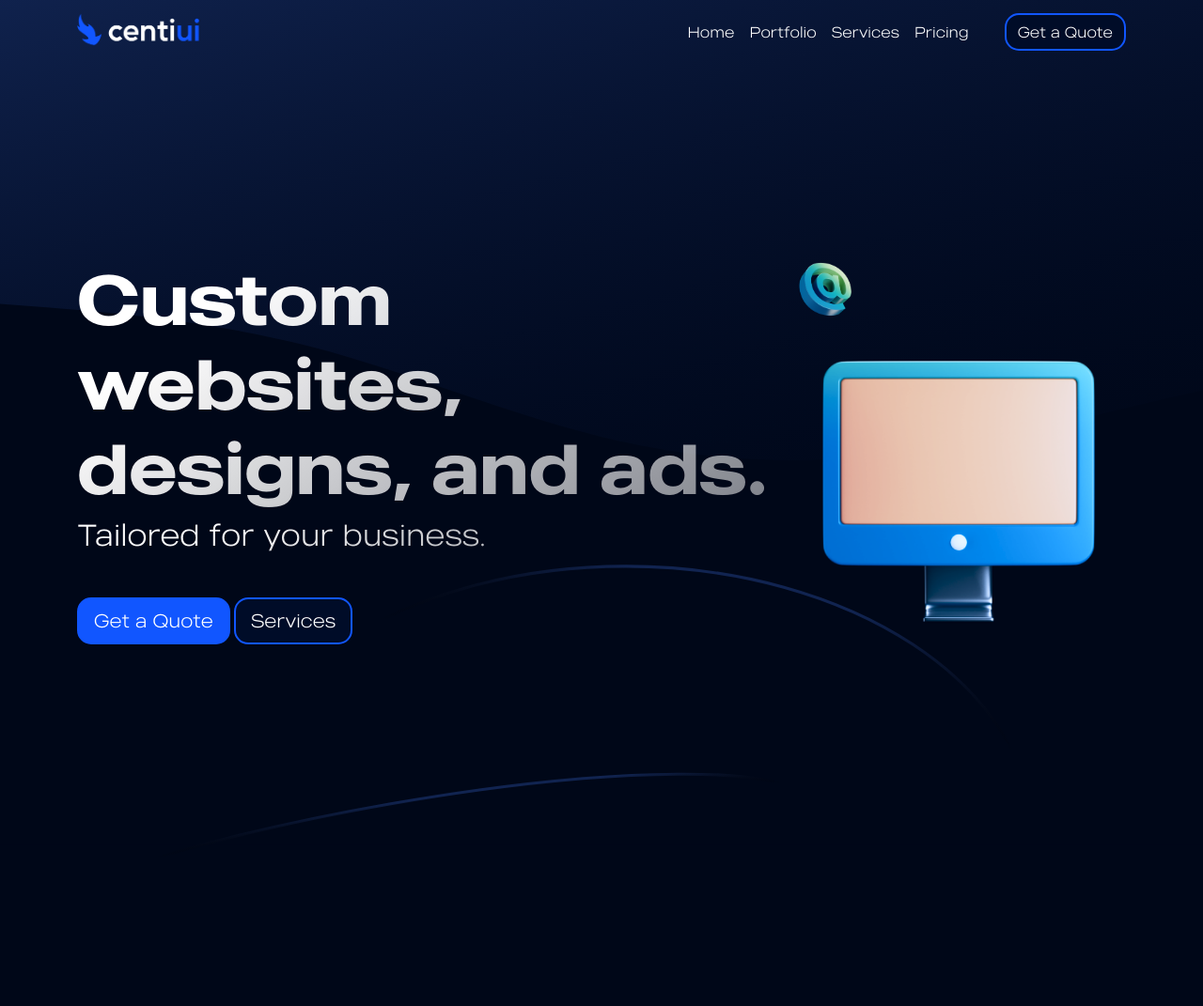
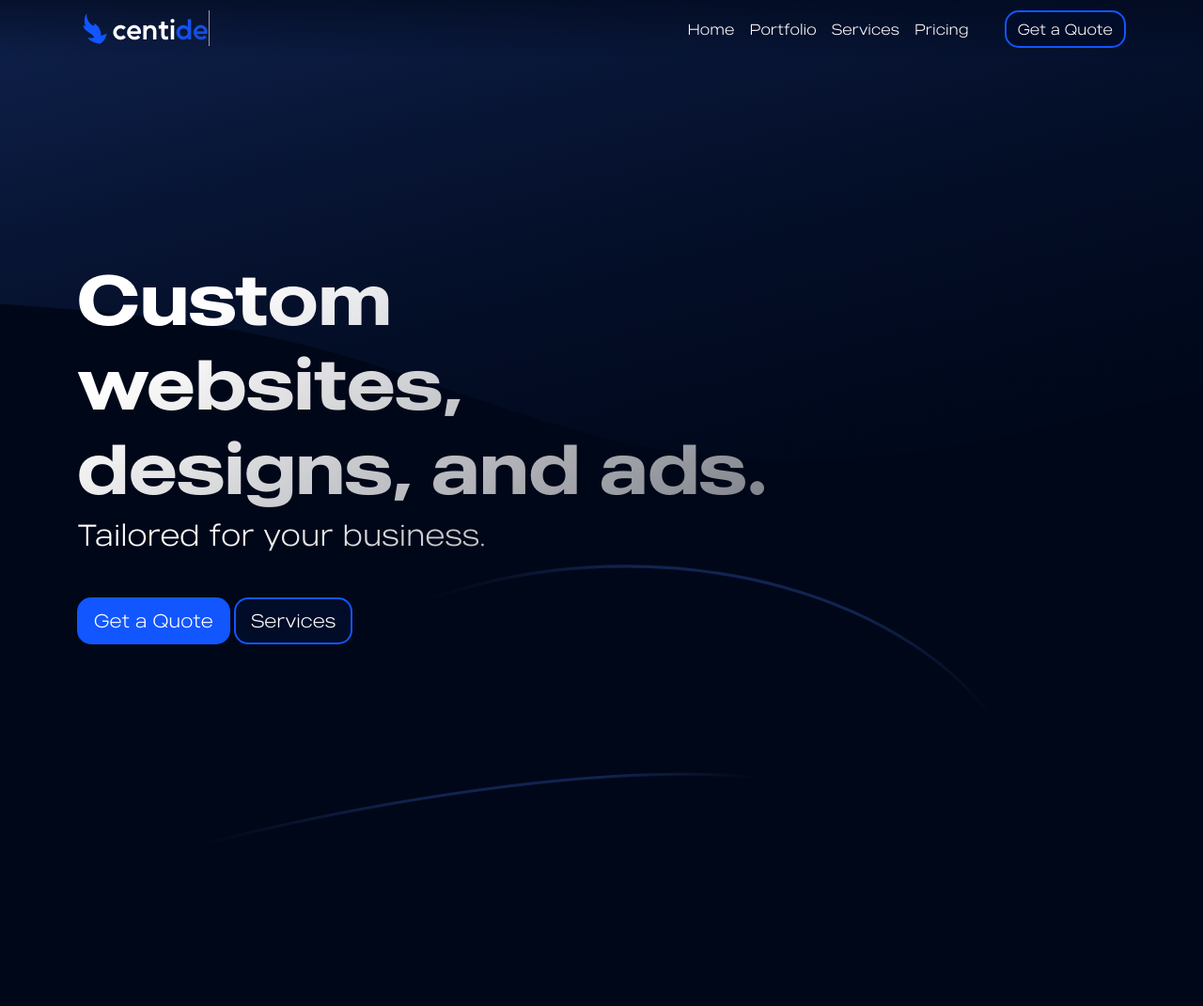
Before and after one commit to centiui/portfolio-new, a PHP site: page / in a window 1280 px wide. Shown: the whole page at 94% size. Run offline with PHP 8.4, Linux system fonts and the light colour scheme; some libraries are stand-ins or nearby versions.

Commit message:
cool shit

```diff
--- a/assets/css/general.css
+++ b/assets/css/general.css
@@ -28,6 +28,11 @@
     src: url("../fonts/madeblack.otf") format("opentype");
 }
 
+@font-face {
+    font-family: "MusticaPro";
+    src: url("../fonts/musticapro.otf") format("opentype");
+}
+
 @keyframes fade-down {
     0% {
         opacity: 0;
@@ -64,11 +80,17 @@
     }
 
     .nav-logo {
-        width: 50% !important;
+        width: 18% !important;
     }
 
     .hero-title {
         font-size: 40px !important;
+    }
+}
+
+@media only screen and (max-width: 1400px) {
+    .wrapper {
+        display: none;
     }
 }
 
@@ -118,7 +140,7 @@
 }
 
 .navbar {
-    background-color: transparent !important;
+    background-image: linear-gradient(rgba(0, 7, 24, 0.6), rgba(0, 7, 24, 0)) !important;
     animation: fade-down 0.5s;
     display: none;
 }
@@ -176,8 +214,34 @@
 }
 
 .nav-logo {
-    width: 35%;
+    width: 15%;
 }
+
+.nav-logos {
+    display: inline-flex;
+    max-width: 250px !important;
+}
+
+.nav-text {
+    font-family: "MusticaPro";
+    font-size: 30px;
+    text-decoration: none !important;
+    color: white;
+    transition: ease-in-out 0.5s;
+}
+
+.nav-text:hover {
+    opacity: 0.8;
+}
+
+
+a:link { text-decoration: none; }
+
+a:visited { text-decoration: none; }
+
+a:hover { text-decoration: none; }
+
+a:active { text-decoration: none; }
 
 .headerauto {
     transition: ease-in-out 0.3s;
--- a/assets/css/loader.css
+++ b/assets/css/loader.css
@@ -11,7 +11,7 @@
 }
 
 .loader {
-    background-image: url("../img/logoalt.png");
+    background-image: url("../img/logoalt2.svg");
     background-size: cover;
     display: inline-block;
     width: 75px;
--- /dev/null
+++ b/assets/css/typewriter.css
@@ -0,0 +1,82 @@
+@keyframes typing {
+    0.0000%, 27.3488% { content: ""; }
+    1.1395%, 26.2093% { content: "d"; }
+    2.2791%, 25.0698% { content: "de"; }
+    3.4186%, 23.9302% { content: "dev"; }
+    4.5581%, 22.7907% { content: "deve"; }
+    5.6977%, 21.6512% { content: "devel"; }
+    6.8372%, 20.5116% { content: "develo"; }
+    7.9767%, 19.3721% { content: "develop"; }
+    9.1163%, 18.2326% { content: "develope"; }
+    10.2558%, 17.0930% { content: "developer"; }
+
+    30.7674%, 51.2791% { content: ""; }
+    31.9070%, 50.1395% { content: "d"; }
+    33.0465%, 49.0000% { content: "de"; }
+    34.1860%, 47.8605% { content: "des"; }
+    35.3256%, 46.7209% { content: "desi"; }
+    36.4651%, 45.5814% { content: "desig"; }
+    37.6047%, 44.4419% { content: "design"; }
+
+    54.6977%, 75.2093% { content: ""; }
+    55.8372%, 74.0698% { content: "m"; }
+    56.9767%, 72.9302% { content: "mark"; }
+    58.1163%, 71.7907% { content: "marke"; }
+    59.2558%, 70.6512% { content: "market"; }
+    60.3953%, 69.5116% { content: "marketi"; }
+    61.5349%, 68.3721% { content: "marketing"; }
+
+    78.6279%, 96.8605% { content: ""; }
+    79.7674%, 95.7209% { content: "u"; }
+    80.9070%, 94.5814% { content: "ui"; }
+    82.0465%, 93.4419% { content: "ui"; }
+    83.1860%, 92.3023% { content: "ui"; }
+    84.3256%, 91.1628% { content: "ui"; }
+  }
+
+  @keyframes blink {
+    0%, 100% { opacity: 1; }
+    50% { opacity: 0; }
+  }
+
+  .typewriter {
+    --caret: currentcolor;
+  }
+
+  .typewriter::before {
+    content: "";
+    animation: typing 13.5s infinite;
+  }
+
+  .typewriter::after {
+    content: "";
+    border-right: 1px solid var(--caret);
+    animation: blink 0.5s linear infinite;
+  }
+
+  .typewriter.thick::after {
+    border-right: 1ch solid var(--caret);
+  }
+
+  .typewriter.nocaret::after {
+    border-right: 0;
+  }
+
+
+  @media (prefers-reduced-motion) {
+    .typewriter::after {
+      animation: none;
+    }
+
+    @keyframes sequencePopup {
+      0%, 100% { content: "developer"; }
+      25% { content: "design"; }
+      50% { content: "marketing"; }
+      75% { content: "ui"; }
+    }
+
+    .typewriter::before {
+      content: "developer";
+      animation: sequencePopup 12s linear infinite;
+    }
+  }
--- a/index.php
+++ b/index.php
@@ -9,15 +9,20 @@
     <link href="https://cdn.jsdelivr.net/npm/bootstrap@5.3.0-alpha3/dist/css/bootstrap.min.css" rel="stylesheet" integrity="sha384-KK94CHFLLe+nY2dmCWGMq91rCGa5gtU4mk92HdvYe+M/SXH301p5ILy+dN9+nJOZ" crossorigin="anonymous">
     <link rel="stylesheet" href="assets/css/general.css">
     <link rel="stylesheet" href="assets/css/loader.css">
+    <link rel="stylesheet" href="assets/css/typewriter.css">
     <link rel="icon" type="image/x-icon" href="assets/img/translogo.ico">
 </head>
 
 <body>
     <header>
-        <nav class="navbar navbar-expand-lg fixed-top headerauto">
+        <nav class="navbar navbar-expand-lg fixed-top headerauto" id="navbar">
             <div class="container">
-                <a class="nav-logo" href=""><img class="nav-logo" src="assets/img/mainlogo.png" alt=""></a>
-                <button class="navbar-toggler" type="button" data-bs-toggle="collapse" data-bs-target="#navbarSupportedContent" aria-controls="navbarSupportedContent" aria-expanded="false" aria-label="Toggle navigation">
+                <a class="nav-logos" href="" class="d-flex">
+
+                <img class="nav-logo" src="assets/img/logoalt2.svg" alt="">
+                <div class="nav-text">centi<span class="blue typewriter"></span></div>
+            </a>
+                <button class="navbar-toggler" onclick="changeBg()" type="button" data-bs-toggle="collapse" data-bs-target="#navbarSupportedContent" aria-controls="navbarSupportedContent" aria-expanded="false" aria-label="Toggle navigation">
                     <span class="iconify text-white" data-icon="material-symbols:menu"></span>
                 </button>
 
@@ -49,7 +54,8 @@
                 <div class="row">
                     <div class="col-xl-8">
                         <h1 class="hero-title">Custom websites, designs, and ads.</h1>
-                        <h2 class="hero-description">Tailored for your business.</h2>
+                        <h2 class="hero-description">Tailored for your business. </h2>
+
                         <div class="hero-btns mt-5">
                             <a href="" class="btn btn-primary btn-lg">Get a Quote <span class="iconify" data-icon="material-symbols:keyboard-arrow-down" data-rotate="270deg"></span></a> <a href="" class="btn btn-secondary btn-lg">Services <span class="iconify" data-icon="material-symbols:keyboard-arrow-down"></span></a>
                         </div>
@@ -58,7 +64,7 @@
 
                         <div class="wrapper">
                             <div id="scene">
-                            <img data-depth="2.0" src="assets/img/atimg.png" class="hero-img" width="20%" alt="">
+                            <img data-depth="2.0" src="assets/img/atimg.png" class="hero-img atimg" width="20%" alt="">
                             <img data-depth="3.0" src="assets/img/compimg.png" class="hero-img compimg" width="100%" alt="">
                             </div>
                         </div>
@@ -108,7 +114,12 @@
             const hiddenElements = document.querySelectorAll('.hidden');
             hiddenElements.forEach((el) => observer.observe(el));
         </script>
-
+        <script>
+            function changeBg() {
+                var header = document.querySelector("nav");
+                header.classList.toggle("stickyauto");
+            }
+        </script>
     </footer>
 </body>
 
```
Also changed, not shown: other parts of assets/css/general.css (+56 -13 lines), assets/fonts/musticapro.otf (added), assets/img/compimg.png, assets/img/logoalt.svg (added), assets/img/logoalt2.svg (added), assets/img/money.png (added).
